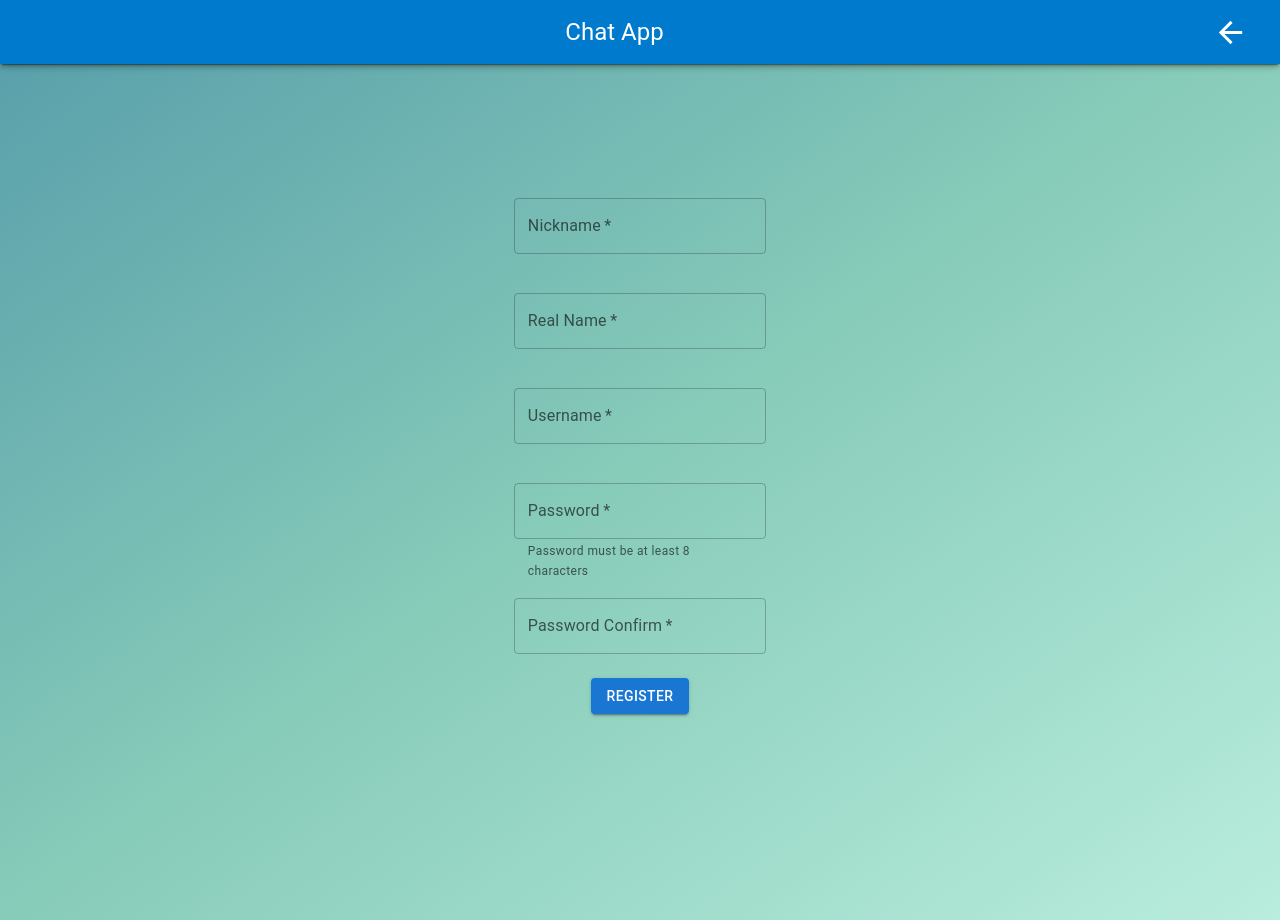
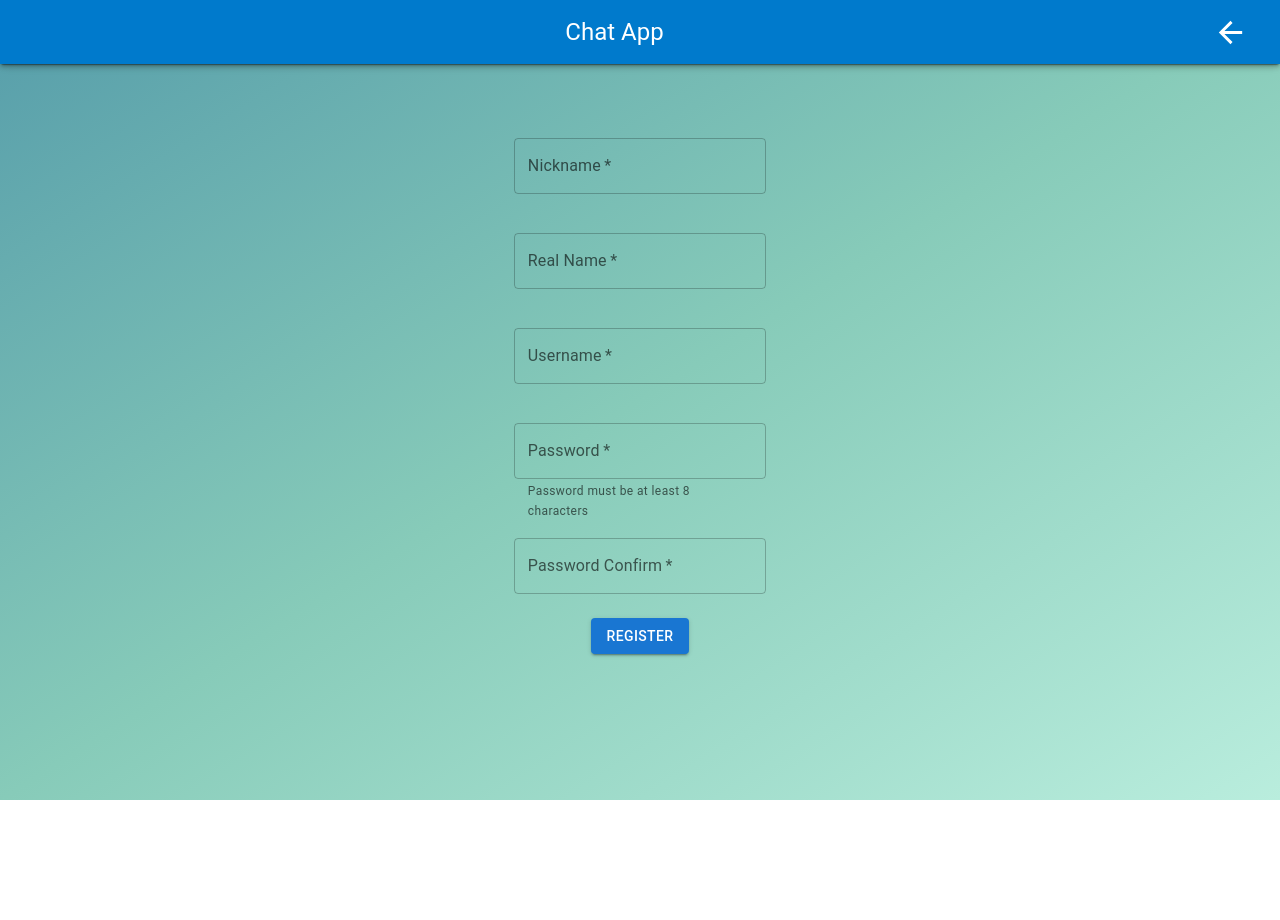
Before and after one commit to mkyle1/mkyle.github.io, a React (Create React App) app in the folder mobile-ux-chat/: page /register in a window 1280 px wide. After the commit the page ends 800 px from the top, so only its background shows below. Built offline with nearby package versions, Linux system fonts and the light colour scheme.

Commit message:
Final Background fixes (i hope)

```diff
--- a/mobile-ux-chat/public/index.html
+++ b/mobile-ux-chat/public/index.html
@@ -3,7 +3,7 @@
   <head>
     <meta charset="utf-8" />
     <link rel="icon" href="%PUBLIC_URL%/favicon.ico" />
-    <meta name="viewport" content="width=device-width, initial-scale=1" />
+    <meta name="viewport" content="width=device-width, height=device-height, initial-scale=1" />
     <meta name="theme-color" content="#000000" />
     <meta
       name="description"
--- a/mobile-ux-chat/src/components/GroupChat.js
+++ b/mobile-ux-chat/src/components/GroupChat.js
@@ -56,20 +56,27 @@ function GroupChat() {
   console.dir(localStorage.getItem("loginToken"));
 
   return (
-    <div style={{height: '110dvh',
-                 marginTop: '4vh',
-                 paddingTop: '1vh',
-                 justifyContent: 'center',
-                 overflow: 'hidden',
-                 display: "flex",
-                 flexDirection: 'column'}}>
-      <div className="messages" style={{overflowY: 'scroll',
-                                        paddingBottom: '20vh',
-                                        paddingTop: '20vh',
-                                        display: 'flex',
-                                        flexDirection: 'column',
-                                        //marginBottom: '15vh',
-                                        }}>
+    <div id="GroupChatContainer"
+         style={{
+          height: '100%',
+          justifyContent: 'center',
+          //overflow: 'hidden',
+          display: "flex",
+          flexDirection: 'column',
+          position: 'relative',
+         }}
+    >
+      <div className="messages"
+      style={{overflowY: 'scroll',
+              height: '100%',
+              paddingBottom: '20dvh',
+              paddingTop: '2dvh',
+              marginTop: '5dvh',
+              display: 'flex',
+              flexDirection: 'column',
+              //marginBottom: '15vh',
+            }}
+      >
         {messages.map((message, index) =>
           <div key={index} sx={{ marginBottom: '30px', float: messageLeftOrRight(message)}}>
             <MessageCard
--- a/mobile-ux-chat/src/index.css
+++ b/mobile-ux-chat/src/index.css
@@ -1,6 +1,9 @@
 html {
+  height: 100%;
+  min-height: 100%;
+  background-repeat: no-repeat;
+  background-image: linear-gradient(to bottom right, #569DAA, #87CBB9, #B9EDDD);
   overflow: clip;
-  height: 115dvh;
 }
 
 body {
@@ -11,10 +14,14 @@ body {
   -webkit-font-smoothing: antialiased;
   -moz-osx-font-smoothing: grayscale;
   height: 100%;
+  position: relative;
+
 }
 
 #root {
+  position: relative;
   height: 100%;
+  min-height: 100%;
 }
 
 code {
@@ -23,8 +30,8 @@ code {
 }
 
 .App {
-  background-image: linear-gradient(to bottom right, #569DAA, #87CBB9, #B9EDDD);
   height: 100%;
+  min-height: 100%;
 }
 
 .frosted-glass-panel {
```
Also changed, not shown: mobile-ux-chat/src/components/RegisterPage.js (+7 -5 lines).
